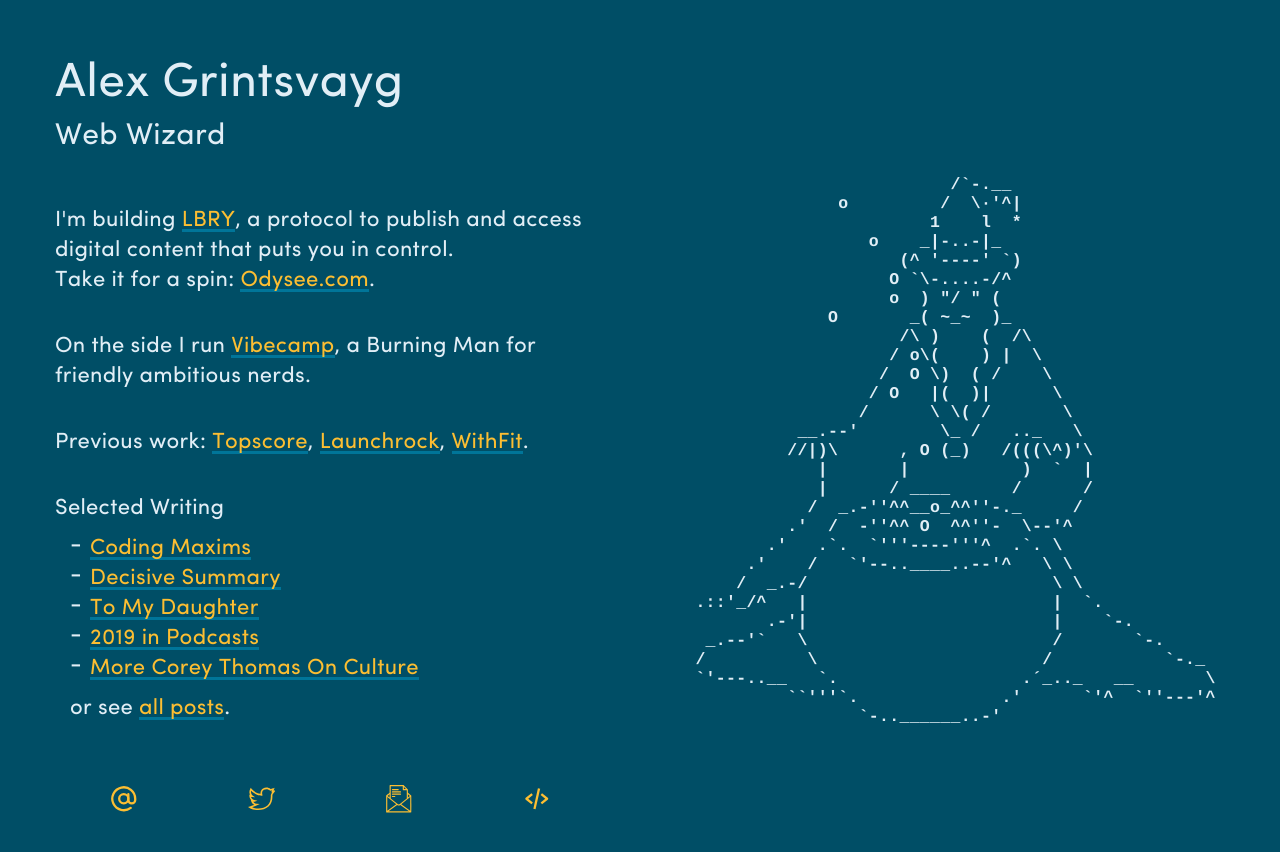
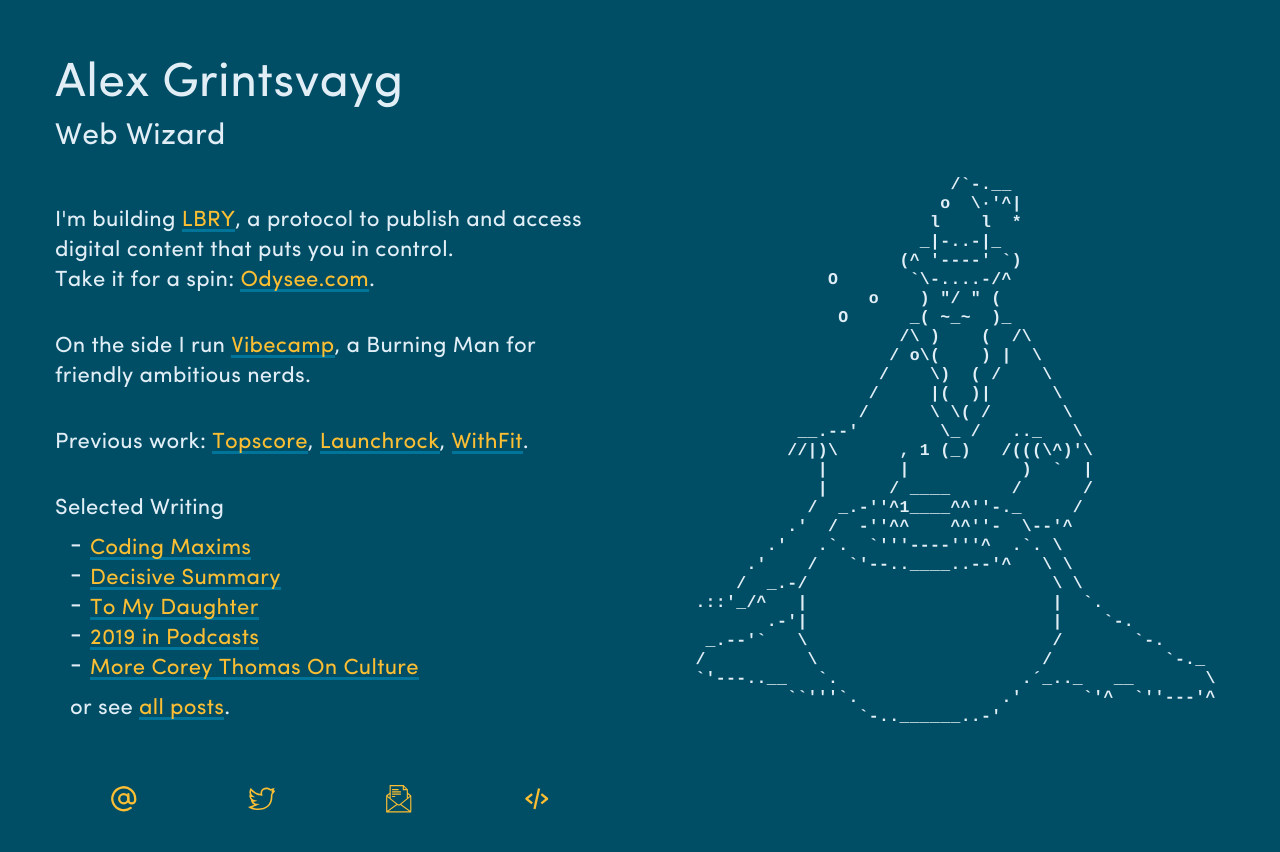
Before and after one commit to lyoshenka/grin.io, a Jekyll site: the page built from index.md, in a window 1280 px wide. Shown: the top 852 px of the page. Built offline with Jekyll 4.4.1, drawn with Linux system fonts in a browser that asks for light colours; comment, search, counter and statistics services are not loaded; part of the change alters nothing that is shown.

```diff
--- a/_layouts/index.html
+++ b/_layouts/index.html
@@ -100,7 +100,7 @@
 -->              o
                    O       /`-.__
                           /  \·'^|
-             o           1    l  *
+             o           l    l  *
                         _|-..-|_
                  O    (^ '----' `)
                        `\-....-/^
--- a/js/bubbles.js
+++ b/js/bubbles.js
@@ -36,8 +36,12 @@ function caseFlip(char, shouldFlip) {
     char;
 }
 
+
+const bubbleChars = "oO1"
+const bubbleRegex = new RegExp("[" + bubbleChars.split("").join("|") + "]")
+
 function isBubble(char) {
-  return char === 'o' || char === 'O';
+  return bubbleChars.indexOf(char) >= 0;
 }
 
 const pre = document.getElementById("art");
@@ -47,7 +51,7 @@ const lines = content.split("\n");
 const bubbleOrigin = {line: 19, char: 24};
 
 function bubbleStep() {
-  lines[0] = lines[0].replace(/[o|O]/, " ")
+  lines[0] = lines[0].replace(bubbleRegex, " ")
   for (let i = 1; i <= bubbleOrigin.line; i++) {
     for (let j = 0; j < lines[i].length; j++) {
       const char = caseFlip(lines[i][j], chance(1, 2));
@@ -65,7 +69,7 @@ function bubbleStep() {
 
   if (chance(3, 5)) {
     const newBubblePos = bubbleOrigin.char - 2 + getRandomIntInclusive(0, 3);
-    lines[bubbleOrigin.line] = lines[bubbleOrigin.line].replaceAt(newBubblePos, "oO".charAt(getRandomIntInclusive(0, 1)));
+    lines[bubbleOrigin.line] = lines[bubbleOrigin.line].replaceAt(newBubblePos, bubbleChars.charAt(getRandomIntInclusive(0, bubbleChars.length)));
   }
 
   pre.innerHTML = pre.innerHTML.split("-->")[0] + "-->" + lines.join("\n");
```
